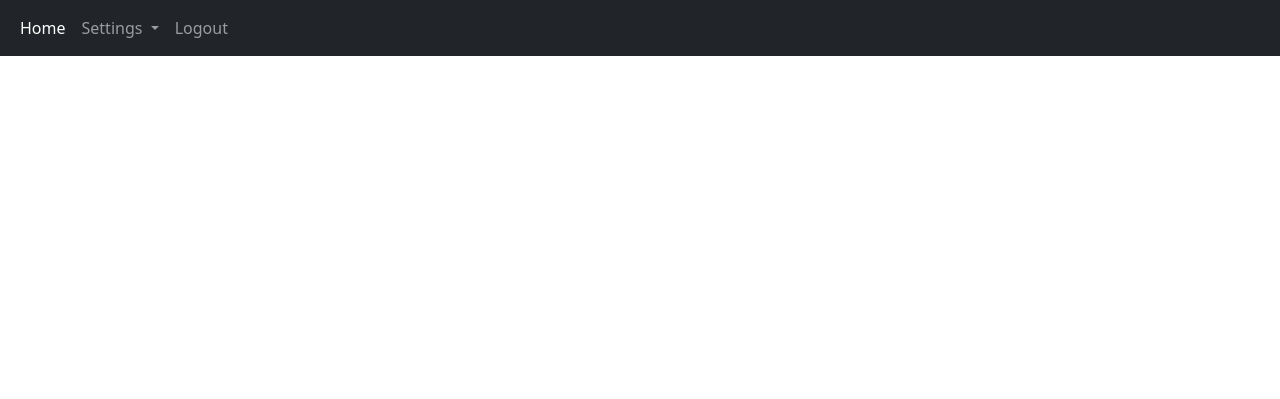
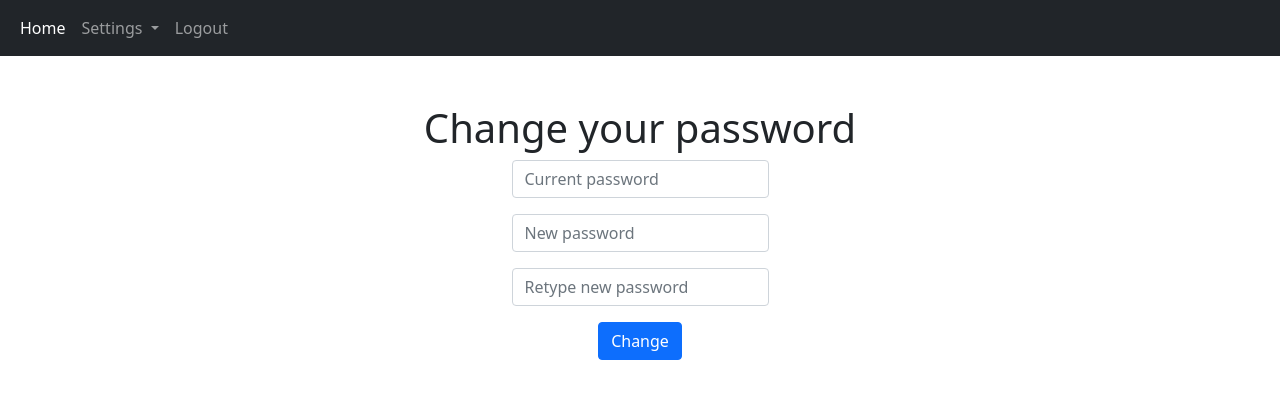
Before and after one commit to 1233iughe/emotional_diary, a Flask app: page /auth/change_password in a window 1280 px wide. Shown: the top 399 px of the page. Run offline with Flask 2, Linux system fonts and the light colour scheme; the visitor is signed in with stand-in values (Sample User, id 1); data comes from the database, SQL or seed files in the repository.

Commit message:
Added form for changing password.

```diff
--- a/diary/templates/change_password.html
+++ b/diary/templates/change_password.html
@@ -3,5 +3,35 @@
     Change password
 {% endblock %}
 {% block main%}
-
+    <form method="POST" action="/auth/change_password" autocomplete="off">
+        <h1 alignment="center">Change your password</h1>
+        <div class="form-group mb-3">
+            <input
+                type="password"
+                class="form-control mx-auto w-auto"
+                id="old_password"
+                name="old_password"
+                placeholder="Current password"
+            >
+        </div>
+        <div class="form-group mb-3">
+            <input
+                type="password"
+                class="form-control mx-auto w-auto"
+                id="password"
+                name="password"
+                placeholder="New password"
+            >
+        </div>
+        <div class="form-group mb-3">
+            <input
+                type="password"
+                class="form-control mx-auto w-auto"
+                id="confirmation"
+                name="confirmation"
+                placeholder="Retype new password"
+            >
+        </div>
+        <button type="submit" class="btn btn-primary">Change</button>
+    </form>
 {% endblock %}
```
